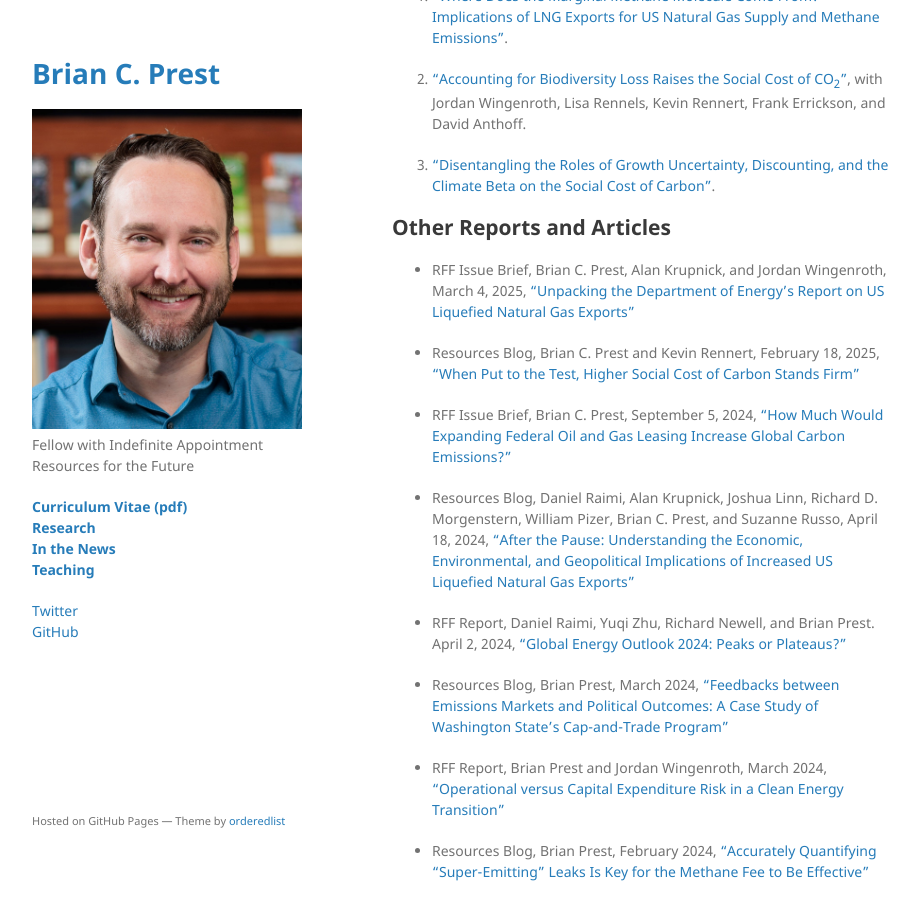
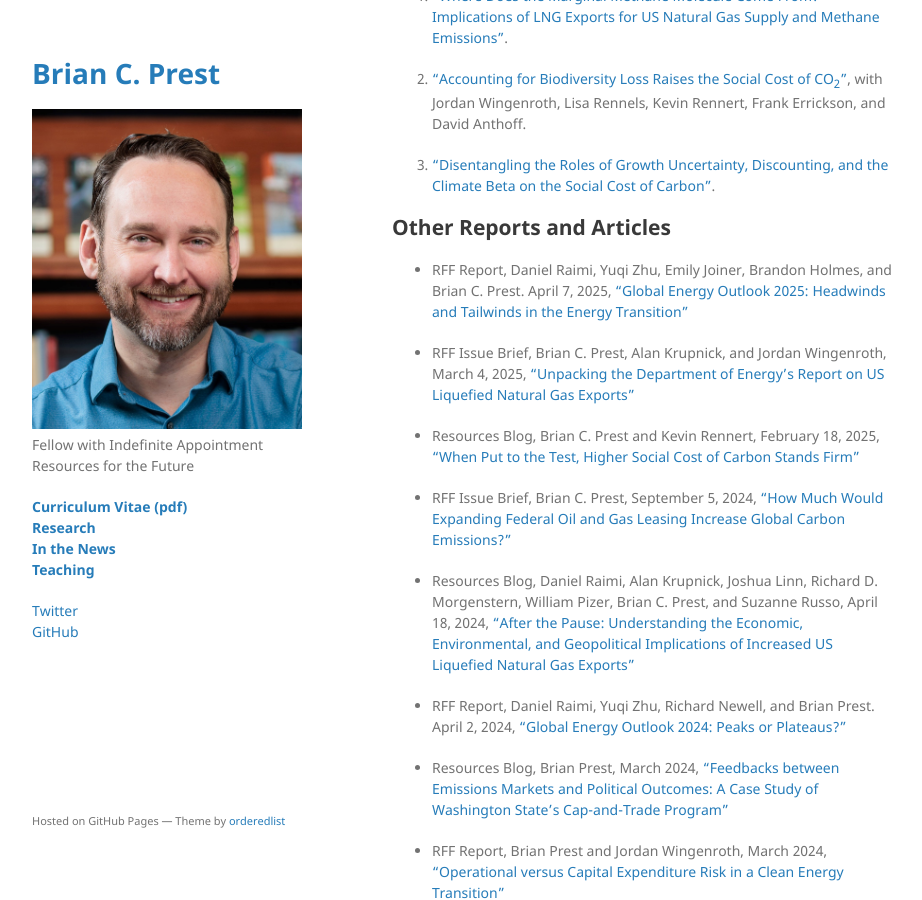
Before and after one commit to bprest/bprest.github.io, a Jekyll site: the page built from research.md, in a window 1280 px wide and 900 px high, scrolled down 2026 px. Shown: the whole window, without its empty margins (178-1100 px from the left). Built offline with Jekyll 4.4.1, drawn with Linux system fonts in a browser that asks for light colours; our own code applies the rules of GitHub Pages for plain Markdown files.

Commit message:
add GEO 2025

```diff
--- a/research.md
+++ b/research.md
@@ -58,6 +58,8 @@ DOI: 10.1126/science.adi5943.
 -->
 
 ## Other Reports and Articles
+
+* RFF Report, Daniel Raimi, Yuqi Zhu, Emily Joiner, Brandon Holmes, and Brian C. Prest. April 7, 2025, ["Global Energy Outlook 2025: Headwinds and Tailwinds in the Energy Transition"](https://www.rff.org/publications/reports/global-energy-outlook-2024)
 
 * RFF Issue Brief, Brian C. Prest, Alan Krupnick, and Jordan Wingenroth, March 4, 2025, ["Unpacking the Department of Energy’s Report on US Liquefied Natural Gas Exports"](https://www.rff.org/publications/issue-briefs/unpacking-the-department-of-energys-report-on-us-liquefied-natural-gas-exports/)
 
```
